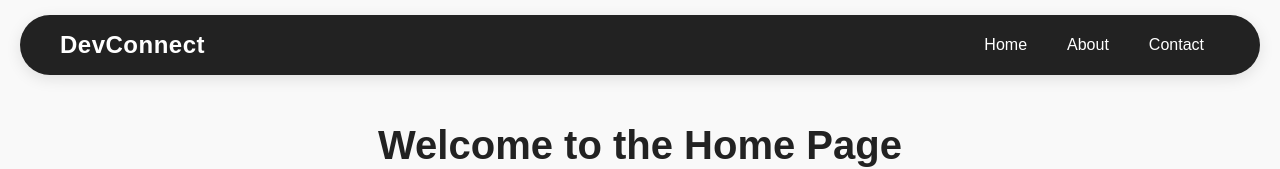
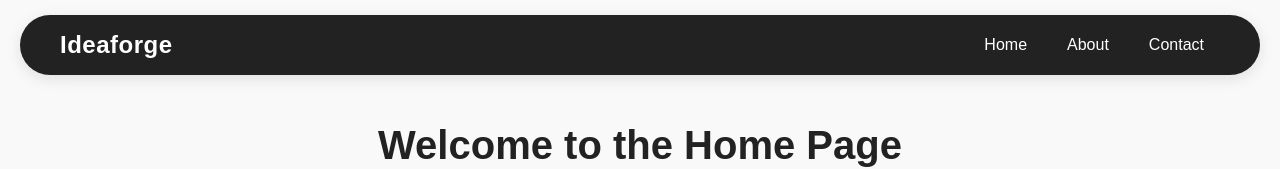
Before and after one commit to kritagya025/React_Project, a React (Vite) app in the folder my-react-app/: page / in a window 1280 px wide. Shown: the top 169 px of the page. Built offline with nearby package versions, Linux system fonts and the light colour scheme.

Commit message:
fix: update header title from DevConnect to Ideaforge

```diff
--- a/my-react-app/src/App.jsx
+++ b/my-react-app/src/App.jsx
@@ -10,7 +10,7 @@ function App() {
     <BrowserRouter>
     <div className="container">
       <header className="header">
-        <h1>DevConnect</h1>
+        <h1>Ideaforge</h1>
         <nav>
           <Link to="/">Home</Link>
           <Link to="/about">About</Link>
```
